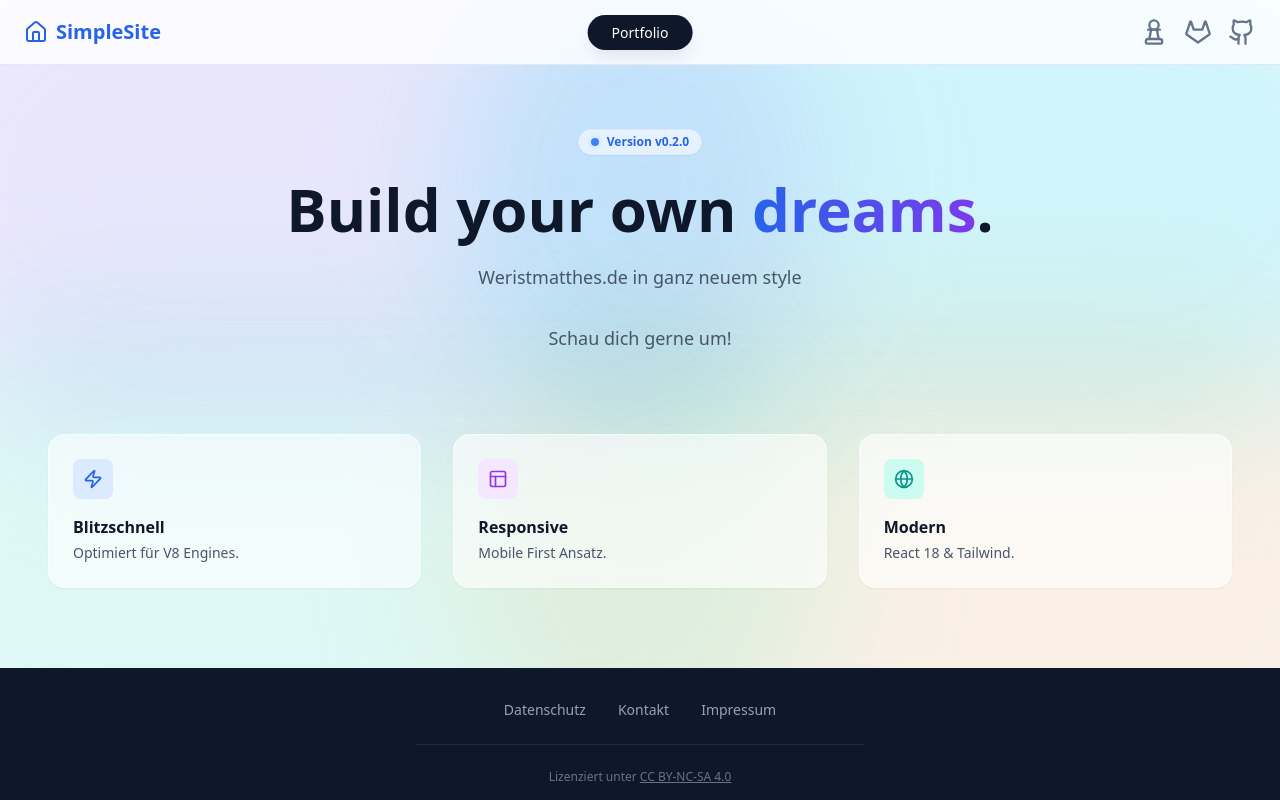
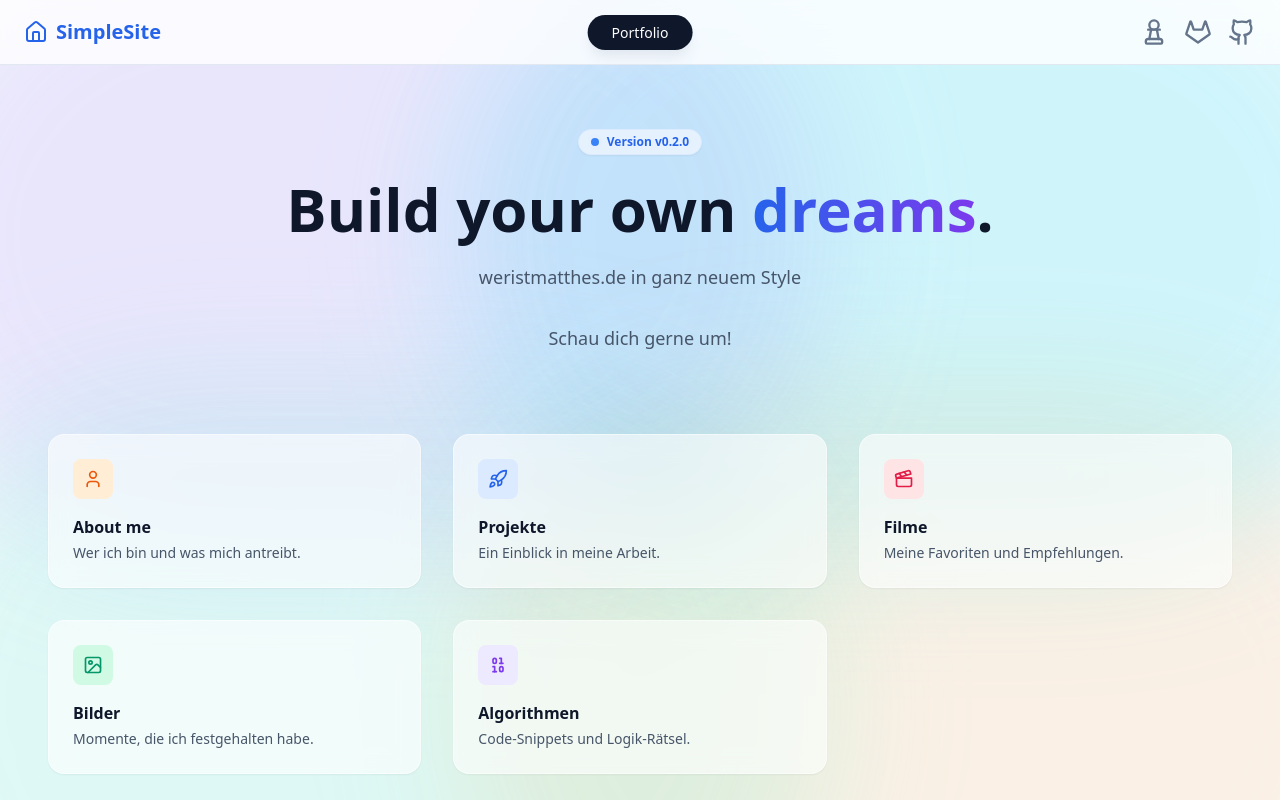
Before and after one commit to mb03k/Website, a React (Vite) app: page / in a window 1280 px wide. Shown: the top 800 px of the page. Built offline with nearby package versions, Linux system fonts and the light colour scheme.

Commit message:
Feat: Homescreen datacards

```diff
--- /dev/null
+++ b/src/components/ui/landingpage/featuregrid.jsx
@@ -0,0 +1,83 @@
+import {
+  Zap,
+  Layout,
+  Globe,
+  User,
+  Rocket,
+  Clapperboard,
+  Image as ImageIcon,
+  Binary,
+} from "lucide-react";
+
+export const Dataset = [
+  {
+    title: "About me",
+    text: "Wer ich bin und was mich antreibt.",
+    icon: <User className="w-5 h-5" />,
+    bg: "bg-orange-100",
+    color: "text-orange-600",
+  },
+  {
+    title: "Projekte",
+    text: "Ein Einblick in meine Arbeit.",
+    icon: <Rocket className="w-5 h-5" />,
+    bg: "bg-blue-100",
+    color: "text-blue-600",
+  },
+  {
+    title: "Filme",
+    text: "Meine Favoriten und Empfehlungen.",
+    icon: <Clapperboard className="w-5 h-5" />,
+    bg: "bg-rose-100",
+    color: "text-rose-600",
+  },
+  {
+    title: "Bilder",
+    text: "Momente, die ich festgehalten habe.",
+    icon: <ImageIcon className="w-5 h-5" />,
+    bg: "bg-emerald-100",
+    color: "text-emerald-600",
+  },
+  {
+    title: "Algorithmen",
+    text: "Code-Snippets und Logik-Rätsel.",
+    icon: <Binary className="w-5 h-5" />,
+    bg: "bg-violet-100",
+    color: "text-violet-600",
+  },
+];
+
+export const Aboutme = () => {
+  return (
+    <div className="p-6 rounded-2xl cursor-pointer bg-white/60 backdrop-blur-md shadow-sm border border-white/50 hover:shadow-md transition-shadow duration-300">
+      <div className="w-10 h-10 bg-blue-100 rounded-lg flex items-center justify-center text-blue-600 mb-4">
+        <Zap className="w-5 h-5" />
+      </div>
+      <h3 className="font-bold mb-1 text-slate-900">About me</h3>
+      <p className="text-sm text-slate-600">Optimiert für V8 Engines.</p>
+    </div>
+  );
+};
+
+export const Movies = () => {
+  return (
+    <div className="p-6 rounded-2xl cursor-pointer bg-white/60 backdrop-blur-md shadow-sm border border-white/50 hover:shadow-md transition-shadow duration-300">
+      <div className="w-10 h-10 bg-purple-100 rounded-lg flex items-center justify-center text-purple-600 mb-4">
+        <Layout className="w-5 h-5" />
+      </div>
+      <h3 className="font-bold mb-1 text-slate-900">Filme</h3>
+      <p className="text-sm text-slate-600">Mobile First Ansatz.</p>
+    </div>
+  );
+};
+export const Projects = () => {
+  return (
+    <div className="p-6 rounded-2xl cursor-pointer bg-white/60 backdrop-blur-md shadow-sm border border-white/50 hover:shadow-md transition-shadow duration-300">
+      <div className="w-10 h-10 bg-teal-100 rounded-lg flex items-center justify-center text-teal-600 mb-4">
+        <Globe className="w-5 h-5" />
+      </div>
+      <h3 className="font-bold mb-1 text-slate-900">Projekte</h3>
+      <p className="text-sm text-slate-600">React 18 & Tailwind.</p>
+    </div>
+  );
+};
--- a/src/pages/Main.jsx
+++ b/src/pages/Main.jsx
@@ -1,6 +1,9 @@
-import React from "react";
-import { Link } from "react-router-dom";
-import { Zap, Layout, Globe, ArrowRight } from "lucide-react";
+import {
+  Dataset,
+  Aboutme,
+  Projects,
+  Movies,
+} from "../components/ui/landingpage/featuregrid";
 
 const Main = () => {
   return (
@@ -46,7 +49,7 @@ const Main = () => {
         </h1>
 
         <p className="text-lg text-slate-600 mb-8 leading-relaxed max-w-2xl mx-auto">
-          Weristmatthes.de in ganz neuem style
+          weristmatthes.de in ganz neuem Style
         </p>
         <p className="text-lg text-slate-600 mb-8 leading-relaxed max-w-2xl mx-auto">
           Schau dich gerne um!
@@ -55,29 +58,29 @@ const Main = () => {
 
       <div className="relative z-10 container mx-auto px-6">
         <div className="grid md:grid-cols-3 gap-8">
-          <div className="p-6 rounded-2xl cursor-pointer bg-white/60 backdrop-blur-md shadow-sm border border-white/50 hover:shadow-md transition-shadow duration-300">
-            <div className="w-10 h-10 bg-blue-100 rounded-lg flex items-center justify-center text-blue-600 mb-4">
-              <Zap className="w-5 h-5" />
+          {/*
+          <Aboutme />
+
+          <Movies />
+
+          <Projects /> */}
+
+          {Dataset.map((feature, index) => (
+            <div
+              key={index}
+              className="p-6 rounded-2xl cursor-pointer bg-white/60 backdrop-blur-md shadow-sm border border-white/50 hover:shadow-md transition-shadow duration-300"
+            >
+              <div
+                className={`w-10 h-10 rounded-lg flex items-center justify-center mb-4 ${feature.bg} ${feature.color}`}
+              >
+                {feature.icon}
+              </div>
+
+              <h3 className="font-bold mb-1 text-slate-900">{feature.title}</h3>
+              <p className="text-sm text-slate-600">{feature.text}</p>
             </div>
-            <h3 className="font-bold mb-1 text-slate-900">Blitzschnell</h3>
-            <p className="text-sm text-slate-600">Optimiert für V8 Engines.</p>
-          </div>
-
-          <div className="p-6 rounded-2xl cursor-pointer bg-white/60 backdrop-blur-md shadow-sm border border-white/50 hover:shadow-md transition-shadow duration-300">
-            <div className="w-10 h-10 bg-purple-100 rounded-lg flex items-center justify-center text-purple-600 mb-4">
-              <Layout className="w-5 h-5" />
-            </div>
-            <h3 className="font-bold mb-1 text-slate-900">Responsive</h3>
-            <p className="text-sm text-slate-600">Mobile First Ansatz.</p>
-          </div>
-
-          <div className="p-6 rounded-2xl cursor-pointer bg-white/60 backdrop-blur-md shadow-sm border border-white/50 hover:shadow-md transition-shadow duration-300">
-            <div className="w-10 h-10 bg-teal-100 rounded-lg flex items-center justify-center text-teal-600 mb-4">
-              <Globe className="w-5 h-5" />
-            </div>
-            <h3 className="font-bold mb-1 text-slate-900">Modern</h3>
-            <p className="text-sm text-slate-600">React 18 & Tailwind.</p>
-          </div>
+          ))}
+          {/* neue karten: algorithmen und readspeed / bilder die ich so gemacht habe? */}
         </div>
       </div>
     </main>
```
Also changed, not shown: src/pages/Application.jsx (added), 1 other file (tests, documents, lock files or other folders).
